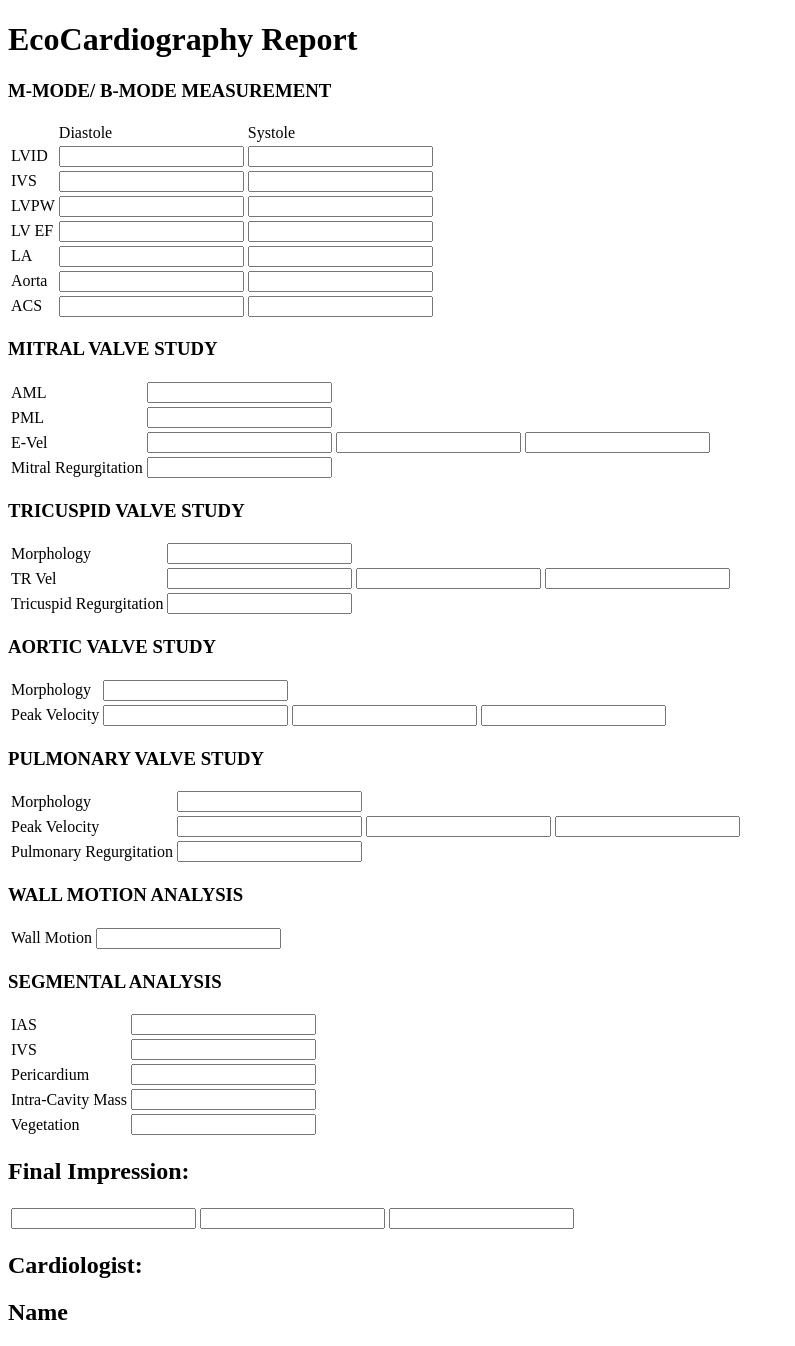
After one commit to koiralabishal/MinorProject-I-MediDocX-, a PHP site: page /dashboard/echoCardiographyReport.php in a window 1280 px wide. The commit adds this page. Shown: the whole page, without its empty margins (0-795 px from the left). Run offline with PHP 8.4, Linux system fonts and the light colour scheme.

Commit message:
Add project by Mayukh 3

```diff
--- /dev/null
+++ b/echoCardiographyReport.php
@@ -0,0 +1,170 @@
+<!DOCTYPE html>
+<html lang="en">
+  <head>
+    <meta charset="UTF-8" />
+    <meta name="viewport" content="width=device-width, initial-scale=1.0" />
+    <title>EcoCardiography Report</title>
+  </head>
+  <body>
+    <h1>EcoCardiography Report</h1>
+    <h3>M-MODE/ B-MODE MEASUREMENT</h3>
+    <table>
+      <tr>
+        <td></td>
+        <td>Diastole</td>
+        <td>Systole</td>
+      </tr>
+      <tr>
+        <td>LVID</td>
+        <td><input type="" /></td>
+        <td><input type="" /></td>
+      </tr>
+      <tr>
+        <td>IVS</td>
+        <td><input type="" /></td>
+        <td><input type="" /></td>
+      </tr>
+      <tr>
+        <td>LVPW</td>
+        <td><input type="" /></td>
+        <td><input type="" /></td>
+      </tr>
+      <tr>
+        <td>LV EF</td>
+        <td><input type="" /></td>
+        <td><input type="" /></td>
+      </tr>
+      <tr>
+        <td>LA</td>
+        <td><input type="" /></td>
+        <td><input type="" /></td>
+      </tr>
+      <tr>
+        <td>Aorta</td>
+        <td><input type="" /></td>
+        <td><input type="" /></td>
+      </tr>
+      <tr>
+        <td>ACS</td>
+        <td><input type="" /></td>
+        <td><input type="" /></td>
+      </tr>
+    </table>
+
+    <h3>MITRAL VALVE STUDY</h3>
+    <table>
+      <tr>
+        <td>AML</td>
+        <td><input type="" /></td>
+      </tr>
+      <tr>
+        <td>PML</td>
+        <td><input type="" /></td>
+      </tr>
+      <tr>
+        <td>E-Vel</td>
+        <td><input type="" /></td>
+        <td><input type="" /></td>
+        <td><input type="" /></td>
+      </tr>
+      <tr>
+        <td>Mitral Regurgitation</td>
+        <td><input type="" /></td>
+      </tr>
+    </table>
+
+    <h3>TRICUSPID VALVE STUDY</h3>
+    <table>
+      <tr>
+        <td>Morphology</td>
+        <td><input type="" /></td>
+      </tr>
+      <tr>
+        <td>TR Vel</td>
+        <td><input type="" /></td>
+        <td><input type="" /></td>
+        <td><input type="" /></td>
+      </tr>
+      <tr>
+        <td>Tricuspid Regurgitation</td>
+        <td><input type="" /></td>
+      </tr>
+    </table>
+
+    <h3>AORTIC VALVE STUDY</h3>
+    <table>
+      <tr>
+        <td>Morphology</td>
+        <td><input type="" /></td>
+      </tr>
+      <tr>
+        <td>Peak Velocity</td>
+        <td><input type="" /></td>
+        <td><input type="" /></td>
+        <td><input type="" /></td>
+      </tr>
+    </table>
+
+    <h3>PULMONARY VALVE STUDY</h3>
+    <table>
+      <tr>
+        <td>Morphology</td>
+        <td><input type="" /></td>
+      </tr>
+      <tr>
+        <td>Peak Velocity</td>
+        <td><input type="" /></td>
+        <td><input type="" /></td>
+        <td><input type="" /></td>
+      </tr>
+      <tr>
+        <td>Pulmonary Regurgitation</td>
+        <td><input type="" /></td>
+      </tr>
+    </table>
+
+    <h3>WALL MOTION ANALYSIS</h3>
+    <table>
+      <tr>
+        <td>Wall Motion</td>
+        <td><input type="" /></td>
+      </tr>
+    </table>
+
+    <h3>SEGMENTAL ANALYSIS</h3>
+    <table>
+      <tr>
+        <td>IAS</td>
+        <td><input type="" /></td>
+      </tr>
+      <tr>
+        <td>IVS</td>
+        <td><input type="" /></td>
+      </tr>
+      <tr>
+        <td>Pericardium</td>
+        <td><input type="" /></td>
+      </tr>
+      <tr>
+        <td>Intra-Cavity Mass</td>
+        <td><input type="" /></td>
+      </tr>
+      <tr>
+        <td>Vegetation</td>
+        <td><input type="" /></td>
+      </tr>
+    </table>
+
+    <h2>Final Impression:</h2>
+    <table>
+      <tr>
+        <td><input type=""></td>
+        <td><input type=""></td>
+        <td><input type=""></td>
+      </tr>
+    </table>
+
+    <h2>Cardiologist: </h2>
+    <h2>Name</h2>
+  </body>
+</html>
--- a/index.php
+++ b/index.php
@@ -228,7 +228,6 @@ if (isset($_GET['email']) && isset($_GET['v_code'])) {
         flex: 0 2 30vw;
         /* background-color: blueviolet; */
       }
-
       #titleText {
         /* background-color: green; */
         flex: 0 0 30vw;
@@ -318,7 +317,6 @@ if (isset($_GET['email']) && isset($_GET['v_code'])) {
         /* height: 16px; */
         margin-top: 2%;
         border: none;
-      outline: none;
         background-color: transparent;
         border-bottom: 1px solid rgb(38, 38, 38);
       }
@@ -457,8 +455,7 @@ if (isset($_GET['email']) && isset($_GET['v_code'])) {
 
       /* Dropdown arrow icon */
       .dropdown-icon::after {
-      content: "\25BC";
-      /* Unicode character for down arrow */
+        content: "\25BC"; /* Unicode character for down arrow */
       }
 
       /* Dropdown options container */
```
Also changed, not shown: diagnosticReport.php (added, +72 -0 lines). Lines whose indentation alone changed are shown as unchanged.
